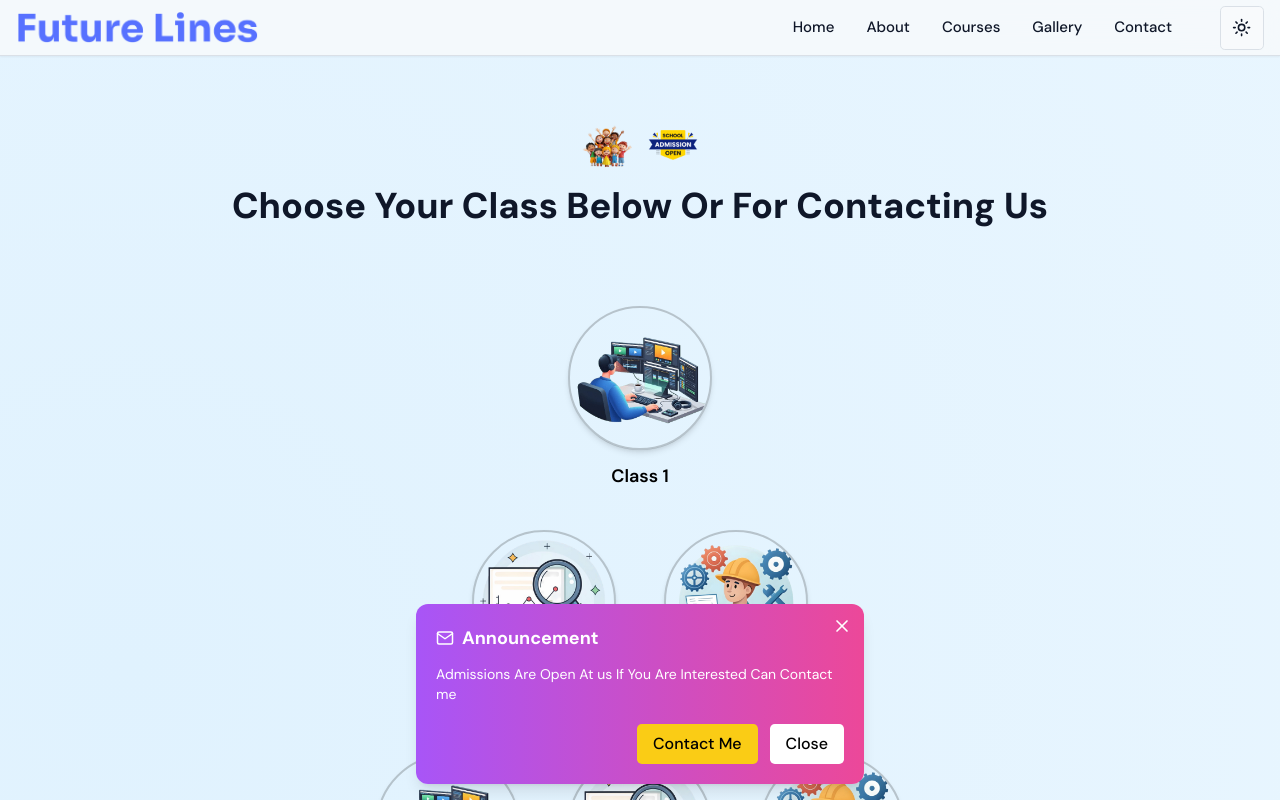
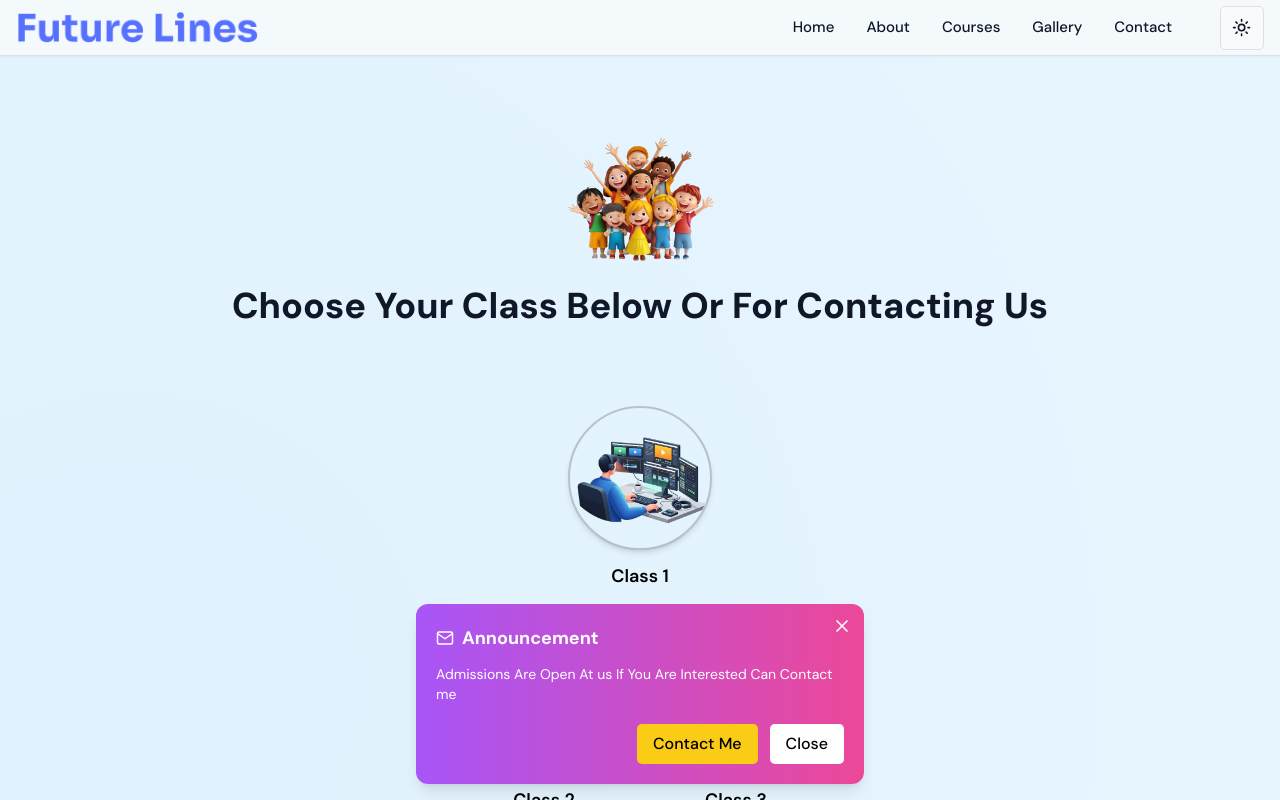
Before and after one commit to pyKinsu/VVITConnect, a Next.js app: page / in a window 1280 px wide. Shown: the top 800 px of the page. Built offline with nearby package versions, Linux system fonts and the light colour scheme.

Commit message:
Update page.tsx

```diff
--- a/src/app/page.tsx
+++ b/src/app/page.tsx
@@ -11,15 +11,8 @@ export default function HomePage() {
         <Image
           src="/kids.png"
           alt="Decorative 1"
-          width={50}
-          height={50}
-          className="object-contain"
-        />
-        <Image
-          src="/admit.png"
-          alt="Decorative 2"
-          width={50}
-          height={50}
+          width={150}
+          height={150}
           className="object-contain"
         />
       </div>
```
